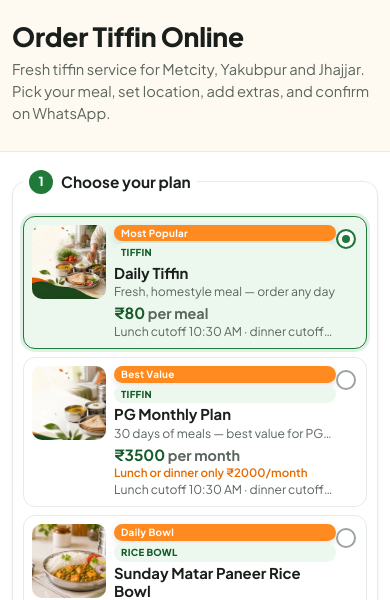
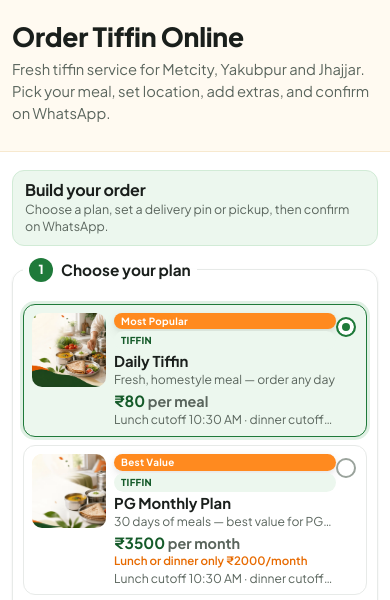
Before and after one commit to narvyn-official/tiffin-ravinarayan, a Django app: page /order/ in a window 390 px wide. Shown: the part 65-665 px from the top of the page. Run offline with Django 5.2, Linux system fonts and the light colour scheme; data comes from the database, SQL or seed files in the repository.

Commit message:
Fix SEO audit markup issues

```diff
--- a/static/css/styles.css
+++ b/static/css/styles.css
@@ -836,6 +836,17 @@ code {
   .order-grid { grid-template-columns: 1.4fr .9fr; align-items: start; }
 }
 .order-main { display: flex; flex-direction: column; gap: 18px; min-width: 0; }
+.order-flow-heading {
+  background: var(--green-50);
+  border: 1px solid var(--green-100);
+  border-radius: var(--radius);
+  padding: 14px 16px;
+}
+.order-flow-heading h2 {
+  margin: 0 0 4px;
+  font-size: 1.2rem;
+}
+.order-flow-heading p { margin: 0; }
 
 .step-card {
   background: var(--white); border: 1px solid var(--ink-100);
@@ -968,7 +979,7 @@ code {
   border-radius: var(--radius-lg); padding: 22px;
   box-shadow: var(--shadow-md);
 }
-.summary-card h3 { font-size: 1.1rem; margin-bottom: 14px; }
+.summary-card h2 { font-size: 1.1rem; margin-bottom: 14px; }
 .sum-line {
   display: flex; justify-content: space-between; gap: 8px;
   padding: 6px 0;
@@ -1129,7 +1140,7 @@ code {
   padding: 14px 18px;
   border-bottom: 1px solid var(--ink-100);
 }
-.loc-modal-head h3 { margin: 0; font-size: 1.1rem; }
+.loc-modal-head h2 { margin: 0; font-size: 1.1rem; }
 .loc-modal-close {
   background: transparent; border: 0; cursor: pointer;
   width: 36px; height: 36px;
@@ -1456,6 +1467,18 @@ body.loc-modal-open { overflow: hidden; }
   body.page-order .section:not(.section-page-head) { padding: 18px 0; }
   body.page-order .container { padding: 0 12px; }
   body.page-order .order-main { gap: 12px; }
+  body.page-order .order-flow-heading {
+    padding: 10px 12px;
+    border-radius: 12px;
+  }
+  body.page-order .order-flow-heading h2 {
+    font-size: 1rem;
+    margin-bottom: 2px;
+  }
+  body.page-order .order-flow-heading p {
+    font-size: .78rem;
+    line-height: 1.35;
+  }
 
   .step-card {
     padding: 14px 12px;
@@ -1644,7 +1667,7 @@ body.loc-modal-open { overflow: hidden; }
     border-radius: 14px !important;
   }
   body.page-order .order-summary-sticky { display: none; }
-  .summary-card h3 { font-size: 1rem; margin-bottom: 8px; }
+  .summary-card h2 { font-size: 1rem; margin-bottom: 8px; }
   .sum-line { padding: 4px 0; font-size: .9rem; }
   .sum-total { margin-top: 10px; padding-top: 10px; }
   .sum-total-amount { font-size: 1.2rem; }
--- a/tiffin/models.py
+++ b/tiffin/models.py
@@ -249,6 +249,34 @@ class Plan(models.Model):
         return base
 
     @property
+    def image_dimensions(self) -> tuple[int, int]:
+        filename = self.image_path_webp
+        exact_dimensions = {
+            "plan-daily.webp": (1100, 825),
+            "plan-monthly.webp": (1100, 619),
+            "snack-samosa.webp": (1200, 658),
+            "snack-bread-pakora.webp": (1200, 699),
+            "snack-burger.webp": (1200, 699),
+        }
+        if filename in exact_dimensions:
+            return exact_dimensions[filename]
+        if filename.startswith("rice-bowl-"):
+            return (1200, 676)
+        if self.category == self.Category.RICE_BOWL:
+            return (1200, 676)
+        if self.category == self.Category.SNACK:
+            return (1200, 699)
+        return (1100, 825)
+
+    @property
+    def image_width(self) -> int:
+        return self.image_dimensions[0]
+
+    @property
+    def image_height(self) -> int:
+        return self.image_dimensions[1]
+
+    @property
     def price_label(self) -> str:
         if self.price_on_request:
             return "On request"
--- a/tiffin/templates/tiffin/base.html
+++ b/tiffin/templates/tiffin/base.html
@@ -31,16 +31,24 @@
   <meta property="og:title" content="{% block og_title %}{{ page_title|default:SITE.business_name }}{% endblock %}" />
   <meta property="og:description" content="{% block og_description %}{{ page_description|default:SITE.site_description }}{% endblock %}" />
   <meta property="og:url" content="{{ canonical_url }}" />
-  <meta property="og:image" content="{% block og_image %}{{ request.scheme }}://{{ request.get_host }}{% asset 'img/logo.png' %}{% endblock %}" />
+  <meta property="og:image" content="{% block og_image %}{{ request.scheme }}://{{ request.get_host }}{% asset 'img/hero.webp' %}{% endblock %}" />
+  <meta property="og:image:secure_url" content="{% block og_image_secure %}{{ request.scheme }}://{{ request.get_host }}{% asset 'img/hero.webp' %}{% endblock %}" />
   <meta property="og:image:alt" content="{% block og_image_alt %}{{ SITE.business_name }} homemade tiffin service in Metcity, Yakubpur and Jhajjar{% endblock %}" />
+  <meta property="og:image:width" content="1100" />
+  <meta property="og:image:height" content="619" />
+  <meta property="og:image:type" content="image/webp" />
   <meta property="og:locale" content="en_IN" />
 
   {# Twitter card #}
   <meta name="twitter:card" content="summary_large_image" />
+  <meta name="twitter:url" content="{{ canonical_url }}" />
+  <meta name="twitter:domain" content="{{ request.get_host }}" />
   <meta name="twitter:title" content="{% block tw_title %}{{ page_title|default:SITE.business_name }}{% endblock %}" />
   <meta name="twitter:description" content="{% block tw_description %}{{ page_description|default:SITE.site_description }}{% endblock %}" />
-  <meta name="twitter:image" content="{% block tw_image %}{{ request.scheme }}://{{ request.get_host }}{% asset 'img/logo.png' %}{% endblock %}" />
+  <meta name="twitter:image" content="{% block tw_image %}{{ request.scheme }}://{{ request.get_host }}{% asset 'img/hero.webp' %}{% endblock %}" />
   <meta name="twitter:image:alt" content="{% block tw_image_alt %}{{ SITE.business_name }} homemade tiffin service in Metcity, Yakubpur and Jhajjar{% endblock %}" />
+  <meta name="twitter:image:width" content="1100" />
+  <meta name="twitter:image:height" content="619" />
 
   <link rel="preconnect" href="https://fonts.googleapis.com">
   <link rel="preconnect" href="https://fonts.gstatic.com" crossorigin>
--- a/tiffin/templates/tiffin/components/footer.html
+++ b/tiffin/templates/tiffin/components/footer.html
@@ -9,7 +9,7 @@
       <ul class="plain">
         <li><a href="tel:{{ SITE.phone }}">📞 {{ SITE.phone }}</a></li>
         <li><a href="{{ WHATSAPP_URL }}" target="_blank" rel="noopener">💬 WhatsApp</a></li>
-        <li><a href="{% url 'review_redirect' %}" target="_blank" rel="noopener">⭐ Review us on Google</a></li>
+        <li><a href="{{ SITE.google_business_url }}" target="_blank" rel="noopener">⭐ Review us on Google</a></li>
         <li>✉️ {{ SITE.email }}</li>
         <li>📍 {{ SITE.address }}</li>
         <li>🕒 {{ SITE.hours }}</li>
--- a/tiffin/templates/tiffin/components/navbar.html
+++ b/tiffin/templates/tiffin/components/navbar.html
@@ -19,7 +19,7 @@
 <header class="nav" data-nav>
   <div class="nav-inner">
     <a href="{{ home_url }}" class="brand" aria-label="{{ SITE.business_name }} — home">
-      <img src="{% asset 'img/logo.png' %}" alt="{{ SITE.business_name }}" class="brand-logo">
+      <img src="{% asset 'img/logo.png' %}" alt="{{ SITE.business_name }}" class="brand-logo" width="1100" height="1100">
     </a>
 
     <button class="nav-toggle" aria-label="Open menu" aria-expanded="false" aria-controls="primary-nav" data-nav-toggle>
--- a/tiffin/templates/tiffin/components/plan_card.html
+++ b/tiffin/templates/tiffin/components/plan_card.html
@@ -4,6 +4,7 @@
   <div class="plan-image">
     <img src="{% static 'img/' %}{{ plan.image_path_webp }}"
          alt="{{ plan.name }} — {{ plan.category_label }} from {{ SITE.business_name }}"
+         width="{{ plan.image_width }}" height="{{ plan.image_height }}"
          loading="lazy" decoding="async"
          onerror="this.parentElement.classList.add('no-image'); this.remove();">
   </div>
--- a/tiffin/templates/tiffin/location.html
+++ b/tiffin/templates/tiffin/location.html
@@ -96,6 +96,7 @@
     <div class="cta-image" aria-hidden="true">
       <img src="{% static 'img/plan-daily.webp' %}"
            alt="Daily veg tiffin meal from {{ SITE.short_name }} for {{ area.name }}"
+           width="1100" height="825"
            loading="lazy" decoding="async"
            onerror="this.parentElement.style.display='none';">
     </div>
--- a/tiffin/templates/tiffin/menu.html
+++ b/tiffin/templates/tiffin/menu.html
@@ -12,6 +12,10 @@
 
 <section class="section">
   <div class="container">
+    <header class="section-head">
+      <h2>Choose your tiffin plan</h2>
+      <p class="muted">Compare daily meals, monthly packages, rice bowls and group snack orders.</p>
+    </header>
     <div class="plans-grid">
       {% for plan in plans %}
         {% include "tiffin/components/plan_card.html" with plan=plan %}
--- a/tiffin/templates/tiffin/order_form.html
+++ b/tiffin/templates/tiffin/order_form.html
@@ -32,6 +32,10 @@
     {% csrf_token %}
 
     <div class="order-main">
+      <div class="order-flow-heading">
+        <h2>Build your order</h2>
+        <p class="muted small">Choose a plan, set a delivery pin or pickup, then confirm on WhatsApp.</p>
+      </div>
 
       <div id="form-alert" class="msg msg-error" role="alert" hidden></div>
       {% if form.non_field_errors %}
@@ -243,7 +247,7 @@
     <!-- Sticky summary -->
     <aside class="order-summary-sticky" aria-live="polite">
       <div class="summary-card">
-        <h3>Order summary</h3>
+        <h2 class="summary-title">Order summary</h2>
 
         <div class="sum-line"><span class="muted">Method</span><span data-sum-method>Home delivery</span></div>
 
@@ -298,7 +302,7 @@
     <div class="loc-modal-backdrop" data-loc-close></div>
     <div class="loc-modal-panel" role="document">
       <header class="loc-modal-head">
-        <h3 id="loc-modal-title">Set delivery location</h3>
+        <h2 id="loc-modal-title">Set delivery location</h2>
         <button type="button" class="loc-modal-close" data-loc-close aria-label="Close location picker">×</button>
       </header>
 
--- a/tiffin/templates/tiffin/order_success.html
+++ b/tiffin/templates/tiffin/order_success.html
@@ -92,7 +92,7 @@
 
       <div class="success-actions">
         <a href="tel:{{ SITE.phone }}" class="btn btn-ghost btn-block">📞 Call {{ SITE.phone }}</a>
-        <a href="{% url 'review_redirect' %}" target="_blank" rel="noopener" class="btn btn-ghost btn-block">⭐ Review us on Google</a>
+        <a href="{{ SITE.google_business_url }}" target="_blank" rel="noopener" class="btn btn-ghost btn-block">⭐ Review us on Google</a>
         <a href="{% url 'home' %}" class="btn btn-link">← Back to home</a>
       </div>
 
```
Also changed, not shown: tiffin/templates/tiffin/home.html (+7 -0 lines), tiffin/tests.py (+15 -1 lines).
